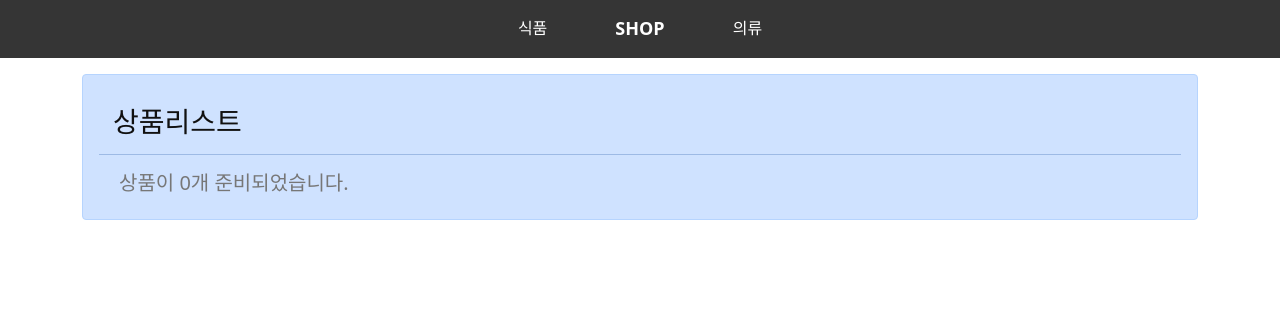
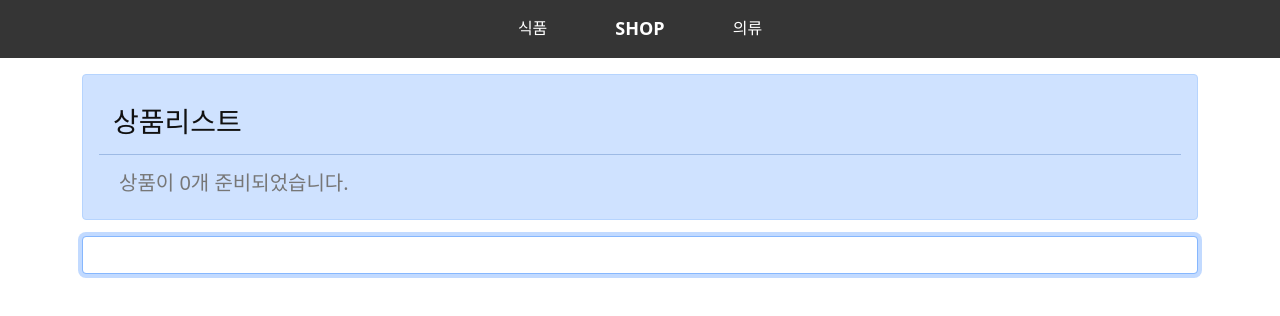
Before and after one commit to booldook/2021-sc-web-16-vue-component, a Vue app: page / in a window 1280 px wide. Shown: the top 316 px of the page. Built offline with nearby package versions, Linux system fonts and the light colour scheme.

Commit message:
SearchBar 구현중

```diff
--- a/src/App.vue
+++ b/src/App.vue
@@ -3,6 +3,7 @@
 		<Header />
 		<div class="container">
 			<TitleBar :title="title" :desc="desc" />
+			<SearchBar />
 		</div>
 	</div>
 </template>
@@ -10,10 +11,11 @@
 <script>
 import Header from './components/Header.vue'
 import TitleBar from './components/TitleBar.vue'
+import SearchBar from './components/SearchBar.vue'
 
 export default {
 	name: 'App',
-	components: { TitleBar, Header },
+	components: { TitleBar, Header, SearchBar },
 	data() {
 		return {
 			title: '상품리스트',
--- a/src/components/SearchBar.vue
+++ b/src/components/SearchBar.vue
@@ -0,0 +1,27 @@
+<template>
+	<div class="wrapper">
+		<input v-model="query" type="text" class="form-control" autofocus value="검색할 상품을 입력하세요">
+		<i v-show="query.length" @click="onRemove" class="fa fa-times"></i>
+	</div>
+</template>
+
+<script>
+export default {
+	name: 'SearchBar',
+	data() {
+		return {
+			query: '',
+		}
+	},
+	methods: {
+		onRemove() {
+			this.query = ''
+		}
+	}
+}
+</script>
+
+<style scoped>
+.wrapper {position: relative;}
+.fa-times {font-size: 1.25em; position: absolute; top: 50%; transform: translateY(-50%); right: .5em; cursor: pointer;}
+</style>
```
